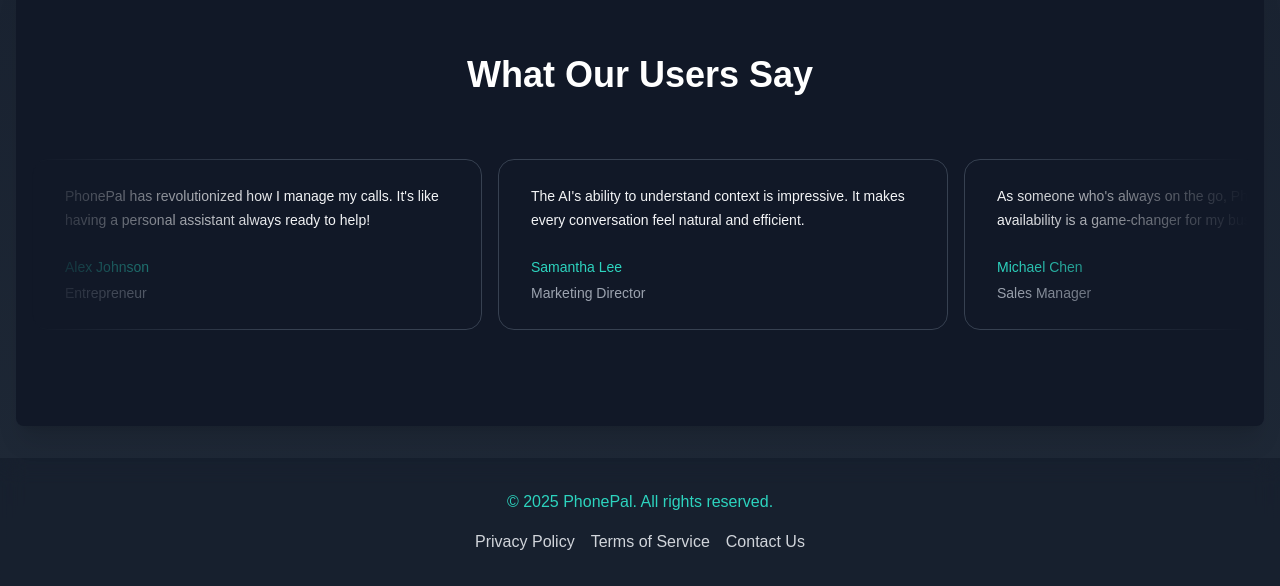
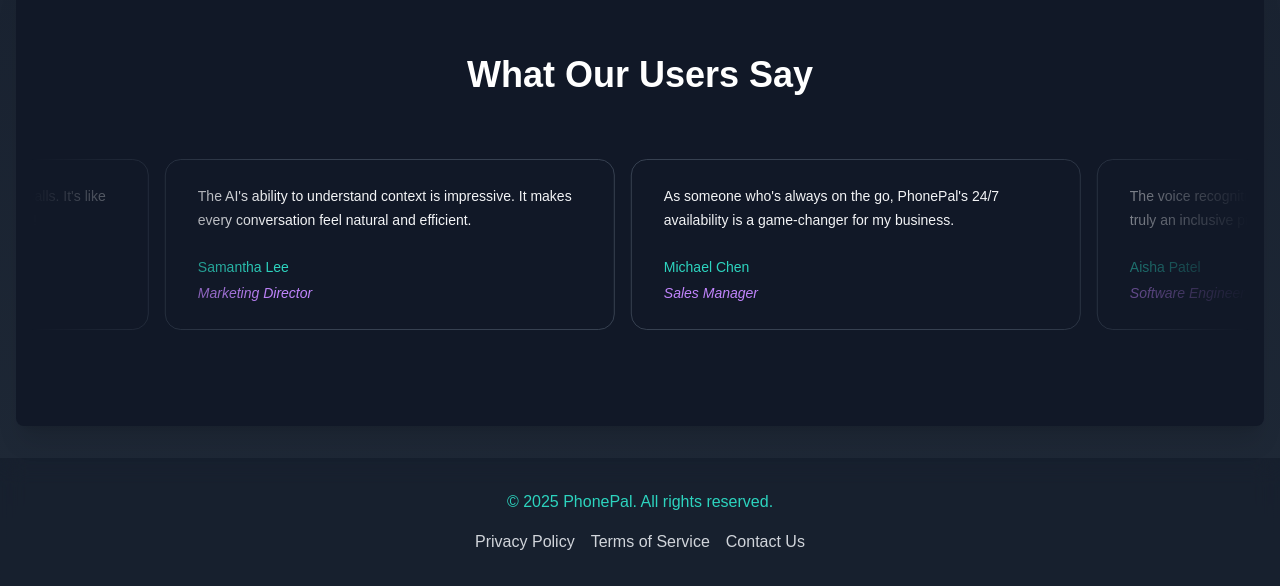
Before and after one commit to RanitMukherjee/PhonePal-frontend, a Next.js app: page / in a window 1280 px wide. Shown: the part 1122-1708 px from the top of the page. Built offline with nearby package versions, Linux system fonts and the light colour scheme.

Commit message:
tailwind

```diff
--- a/app/globals.css
+++ b/app/globals.css
@@ -76,3 +76,52 @@
     @apply bg-background text-foreground;
   }
 }
+
+/* Add this for infinite scroll animation */
+@keyframes scroll {
+  from {
+    transform: translateX(0);
+  }
+  to {
+    transform: translateX(calc(-100% - 1rem)); /* Adjust based on gap */
+  }
+}
+
+.animate-scroll {
+  animation: scroll var(--animation-duration, 40s) linear infinite;
+  animation-direction: var(--animation-direction, forwards);
+}
+
+/* globals.css */
+@layer components {
+  .cool-card {
+    background: linear-gradient(180deg, #1e293b, #0f172a); /* Gradient background */
+    border: 1px solid rgba(255, 255, 255, 0.1); /* Light border */
+    backdrop-filter: blur(10px); /* Glassmorphism effect */
+    box-shadow: 0 4px 6px rgba(0, 0, 0, 0.1); /* Subtle shadow */
+    transition: transform 0.3s ease, box-shadow 0.3s ease; /* Smooth transitions */
+  }
+
+  .cool-card:hover {
+    transform: scale(1.05); /* Slight scale-up on hover */
+    box-shadow: 0 6px 12px rgba(0, 0, 0, 0.2); /* Enhanced shadow on hover */
+  }
+
+/* Add this for infinite scroll animation */
+/* globals.css */
+.cool-card-container .scroller ul li {
+  @apply cool-card; /* Apply the cool-card styles */
+}
+
+/* Target the name element (first span with text-gray-400) */
+.scroller ul li .text-gray-400:first-of-type {
+  color: #2dd4bf; /* Bright teal for name */
+  font-weight: bold; /* Optional: Add bold font */
+}
+
+/* Target the title element (last span with text-gray-400) */
+.scroller ul li .text-gray-400:last-of-type {
+  color: #c084fc; /* Bright purple for title */
+  font-style: italic; /* Optional: Add italic font */
+}
+}
```
